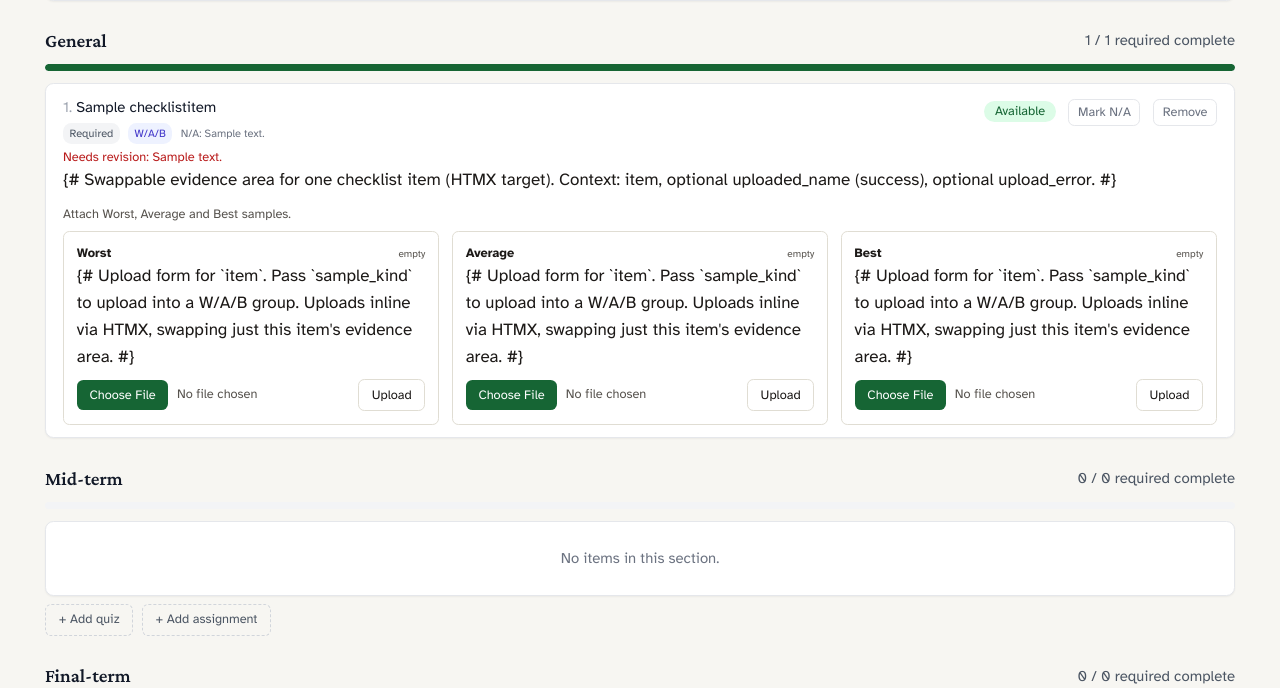
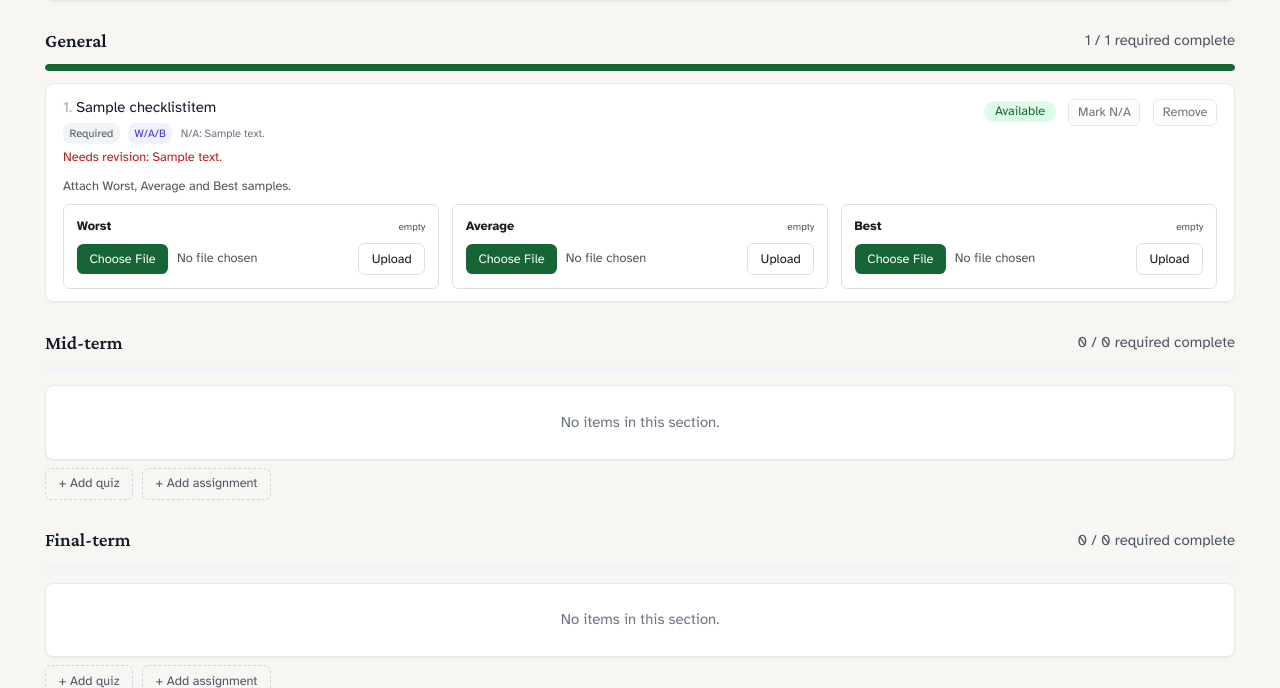
Before and after one commit to 780Noman/course-folder-management-system, a Django app: page /courses/1/folder/ in a window 1280 px wide. Shown: the part 508-1196 px from the top of the page. Run offline with Django 5.2, Linux system fonts and the light colour scheme; a user stored in the database is signed in; tables that the repository leaves empty hold one stand-in row (values such as "Sample post"); some libraries are stand-ins or nearby versions.

Commit message:
fix: stop Django template comments leaking onto the folder page
Multi-line {# #} comments are not valid in Django and were rendered as visible
text on the folder/evidence partials. Collapse them to single-line comments.

```diff
--- a/templates/folders/_file_chip.html
+++ b/templates/folders/_file_chip.html
@@ -1,5 +1,4 @@
-{# Renders one uploaded file `f` as a clickable thumbnail/name chip with delete.
-   Pass readonly=True (admin review) to hide the delete control. #}
+{# One uploaded file f as a thumbnail/name chip; pass readonly=True to hide delete. #}
 <li class="w-28">
   <a href="{% url 'file_open' f.pk %}" target="_blank" rel="noopener"
      title="{{ f.original_name }}"
--- a/templates/folders/_item_evidence.html
+++ b/templates/folders/_item_evidence.html
@@ -1,5 +1,4 @@
-{# Swappable evidence area for one checklist item (HTMX target).
-   Context: item, optional uploaded_name (success), optional upload_error. #}
+{# Swappable evidence area for one checklist item (HTMX target). #}
 <div id="evidence-{{ item.pk }}" class="mt-3">
   {% if uploaded_name %}
     <div x-data="{s:true}" x-show="s" x-init="setTimeout(() => s = false, 4000)" x-transition.opacity
--- a/templates/folders/_upload_form.html
+++ b/templates/folders/_upload_form.html
@@ -1,5 +1,4 @@
-{# Upload form for `item`. Pass `sample_kind` to upload into a W/A/B group.
-   Uploads inline via HTMX, swapping just this item's evidence area. #}
+{# Upload form for an item; pass sample_kind to upload into a W/A/B group (inline via HTMX). #}
 <form method="post" enctype="multipart/form-data" action="{% url 'file_upload' item.pk %}"
       class="mt-2 flex items-center gap-2"
       hx-post="{% url 'file_upload' item.pk %}"
```
